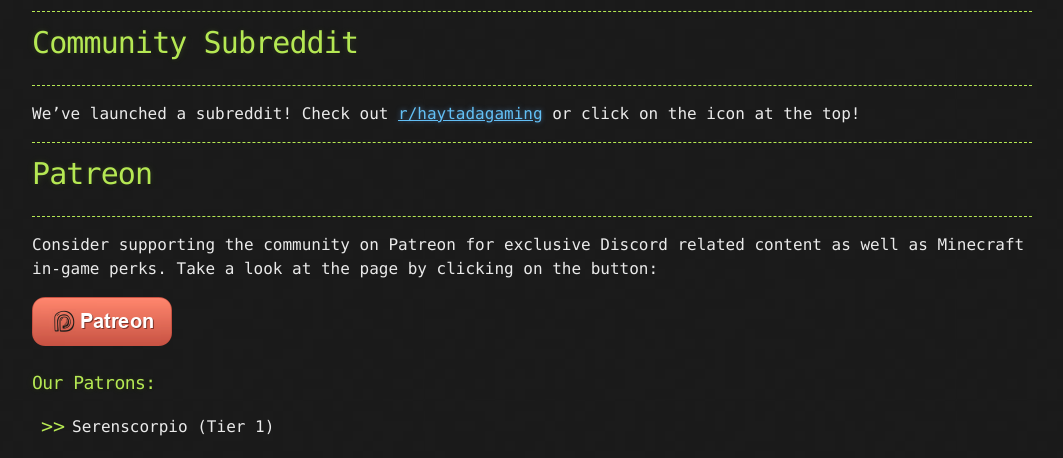
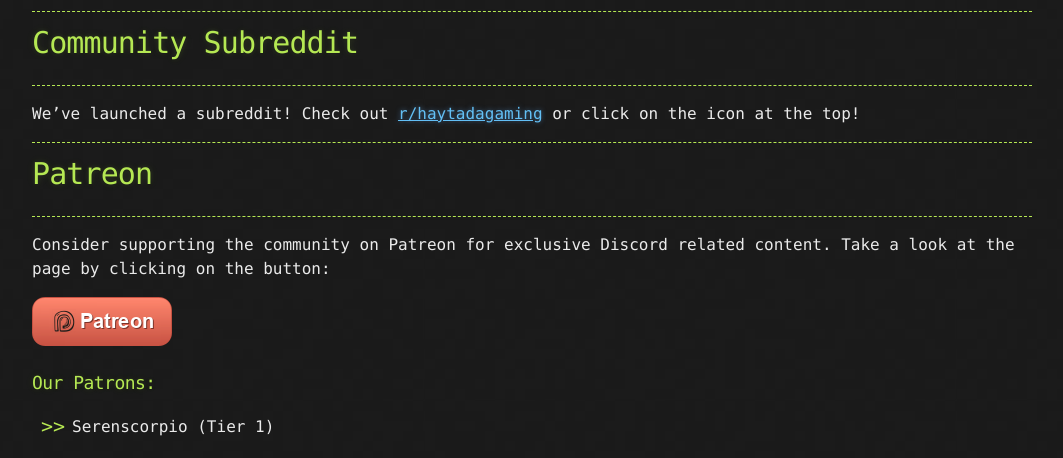
Before and after one commit to haytada/haytada.github.io, a Jekyll site: the page built from index.md, in a window 1280 px wide, cut to the strip 1196-1654 px from the top of the page. Shown: the whole strip, without its empty margins (108-1171 px from the left). Built offline with Jekyll 4.4.1, drawn with Linux system fonts in a browser that asks for light colours; our own code applies the rules of GitHub Pages for plain Markdown files.

Commit message:
Update index.md

```diff
--- a/index.md
+++ b/index.md
@@ -33,7 +33,7 @@
 
 ----
 
-Consider supporting the community on Patreon for exclusive Discord related content as well as Minecraft in-game perks. Take a look at the page by clicking on the button:
+Consider supporting the community on Patreon for exclusive Discord related content. Take a look at the page by clicking on the button:
 
 [![Patreon](Patreon.png)](https://www.patreon.com/haytada)
 
```
